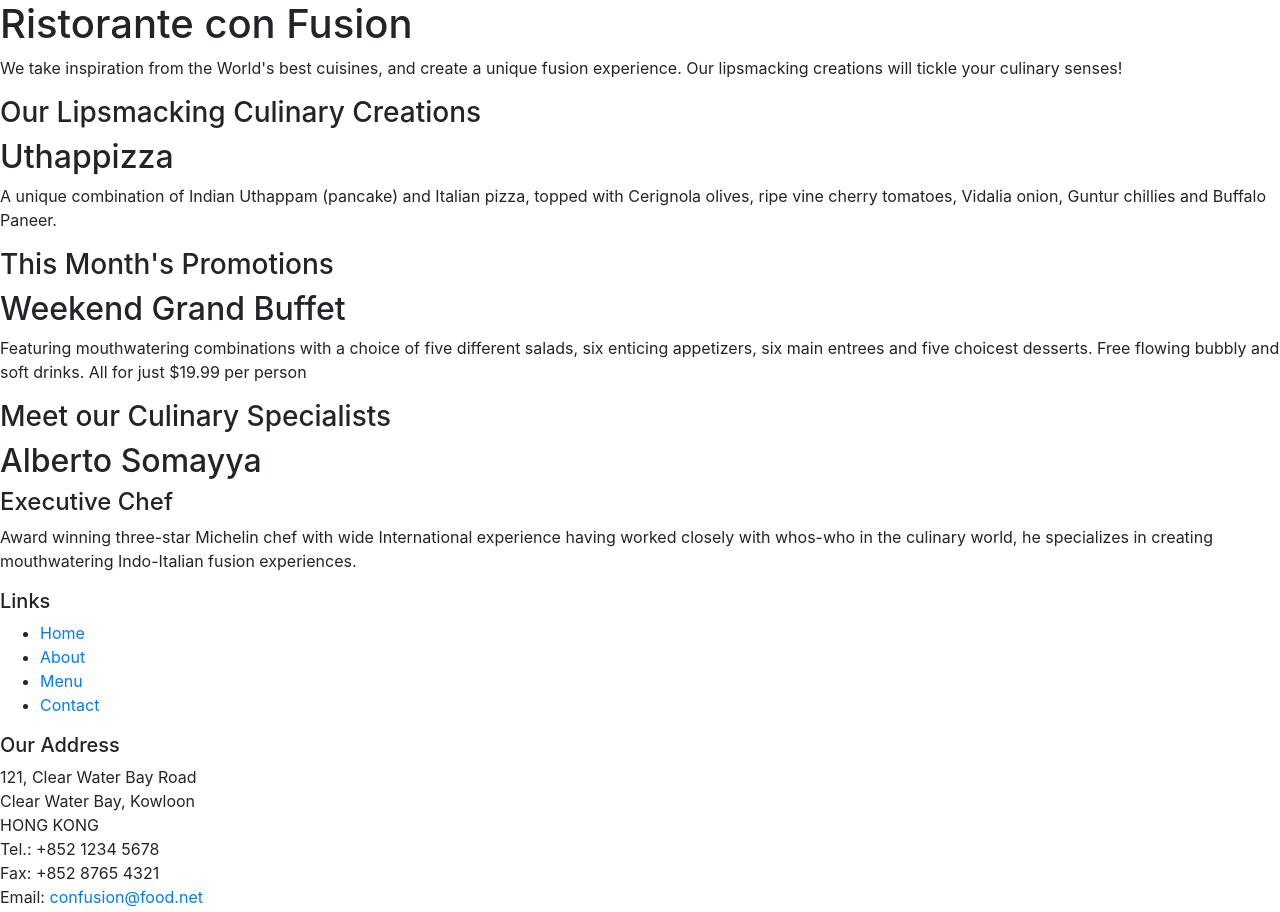
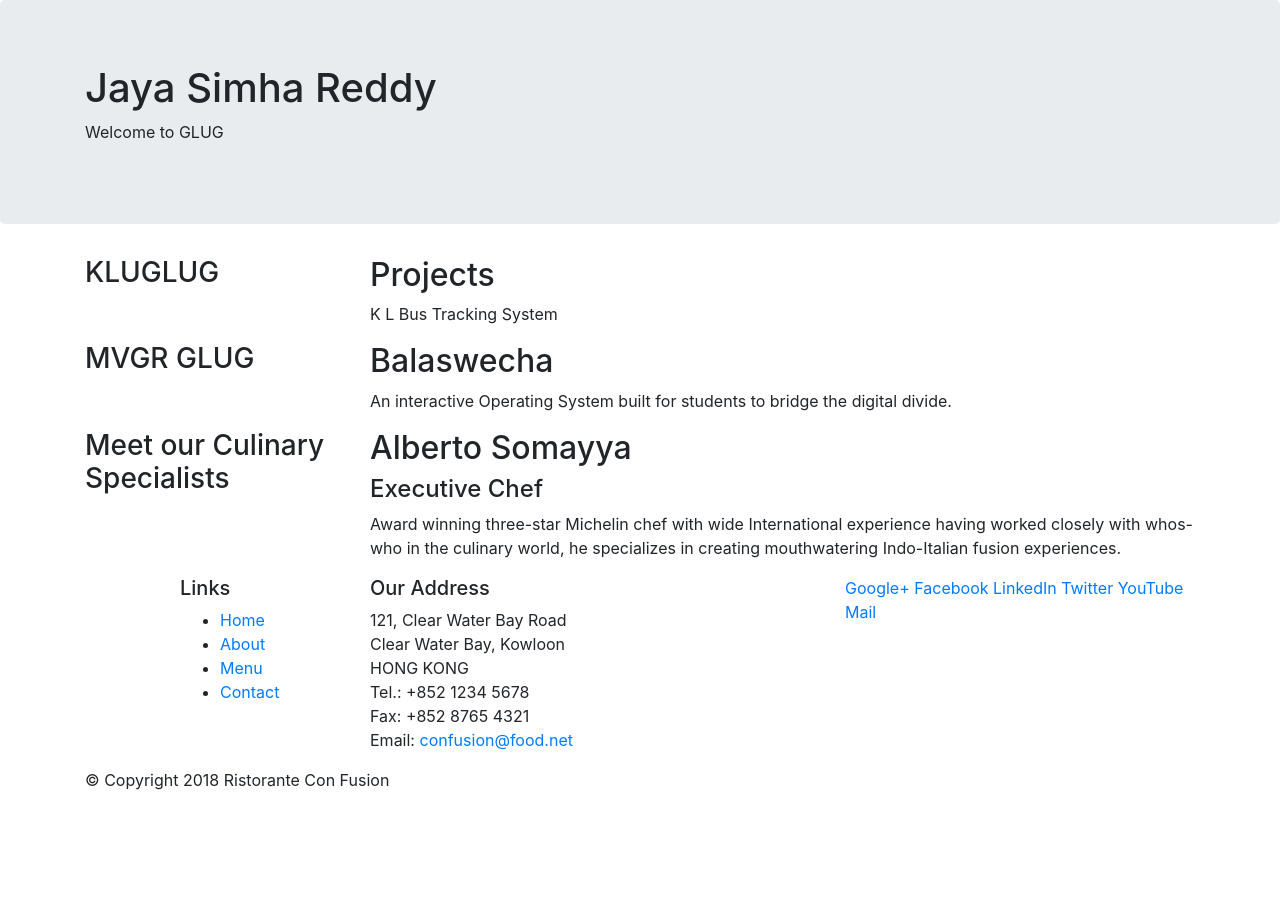
Before and after one commit to Jaya738/Bootstrap_Course, a website: page index.html in a window 1280 px wide. Shown: the top 912 px of the page. After the commit the page ends 808 px from the top, so only its background shows below. Drawn offline with nearby package versions, Linux system fonts and the light colour scheme.

Commit message:
Bootstrap Grid demo

```diff
--- a/index.html
+++ b/index.html
@@ -2,7 +2,7 @@
 <html lang="en">
 
 <head>
-    <title>Ristorante Con Fusion</title>
+    <title>Jaya Simha Reddy</title>
     <!-- Required meta tags always come first -->
     <meta charset="utf-8">
     <meta name="viewport" content="width=device-width, initial-scale=1, shrink-to-fit=no">
@@ -14,46 +14,46 @@
 
 <body>
 
-    <header>
-        <div>
-            <div>
-                <div>
-                    <h1>Ristorante con Fusion</h1>
-                    <p>We take inspiration from the World's best cuisines, and create a unique fusion experience. Our lipsmacking creations will tickle your culinary senses!</p>
+    <header class="jumbotron">
+        <div class="container">
+            <div class="row">
+                <div class="col-12 col-sm-6">
+                    <h1>Jaya Simha Reddy</h1>
+                    <p>Welcome to GLUG</p>
                 </div>
-                <div>
+                <div class="col-12 col-sm">
                 </div>
             </div>
         </div>
     </header>
 
-    <div>
-        <div>
-            <div>
-                <h3>Our Lipsmacking Culinary Creations</h3>
+    <div class="container">
+        <div class="row">
+            <div class="col-12 col-sm-4 order-sm-first col-md-3">
+                <h3>KLUGLUG</h3>
             </div>
-            <div>
-                <h2>Uthappizza</h2>
-                <p>A unique combination of Indian Uthappam (pancake) and Italian pizza, topped with Cerignola olives, ripe vine cherry tomatoes, Vidalia onion, Guntur chillies and Buffalo Paneer.</p>
+            <div class="col col-sm order-sm-last col-md">
+                <h2>Projects</h2>
+                <p>K L Bus Tracking System</p>
             </div>
         </div>
 
 
-        <div>
-            <div>
-                <h3>This Month's Promotions</h3>
+        <div class="row">
+            <div class="col-12 col-sm-4 col-md-3">
+                <h3>MVGR GLUG</h3>
             </div>
-            <div>
-                <h2>Weekend Grand Buffet</h2>
-                <p>Featuring mouthwatering combinations with a choice of five different salads, six enticing appetizers, six main entrees and five choicest desserts. Free flowing bubbly and soft drinks. All for just $19.99 per person </p>
+            <div class="col col-sm col-md">
+                <h2>Balaswecha</h2>
+                <p>An interactive Operating System built for students to bridge the digital divide.</p>
             </div>
         </div>
 
-        <div>
-            <div>
+        <div class="row">
+            <div class="col-12 col-sm-4 col-md-3">
                 <h3>Meet our Culinary Specialists</h3>
             </div>
-            <div>
+            <div class="col col-sm col-md">
                 <h2>Alberto Somayya</h2>
                 <h4>Executive Chef</h4>
                 <p>Award winning three-star Michelin chef with wide International experience having worked closely with whos-who in the culinary world, he specializes in creating mouthwatering Indo-Italian fusion experiences. </p>
@@ -62,9 +62,9 @@
     </div>
 
     <footer>
-        <div>
-            <div>
-                <div>
+        <div class="container">
+            <div class="row">
+                <div class="col-4 offset-1 col-sm-2">
                     <h5>Links</h5>
                     <ul>
                         <li><a href="#">Home</a></li>
@@ -73,7 +73,7 @@
                         <li><a href="#">Contact</a></li>
                     </ul>
                 </div>
-                <div>
+                <div class="col-7 col-sm-5">
                     <h5>Our Address</h5>
                     <address>
 		              121, Clear Water Bay Road<br>
@@ -84,7 +84,7 @@
 		              Email: <a href="mailto:confusion@food.net">confusion@food.net</a>
 		           </address>
                 </div>
-                <div>
+                <div class="col-12 col-sm-4">
                     <div>
                         <a href="http://google.com/+">Google+</a>
                         <a href="http://www.facebook.com/profile.php?id=">Facebook</a>
@@ -95,8 +95,8 @@
                     </div>
                 </div>
            </div>
-           <div>
-                <div>
+           <div class="row">
+                <div class="col-auto">
                     <p>© Copyright 2018 Ristorante Con Fusion</p>
                 </div>
            </div>
```
